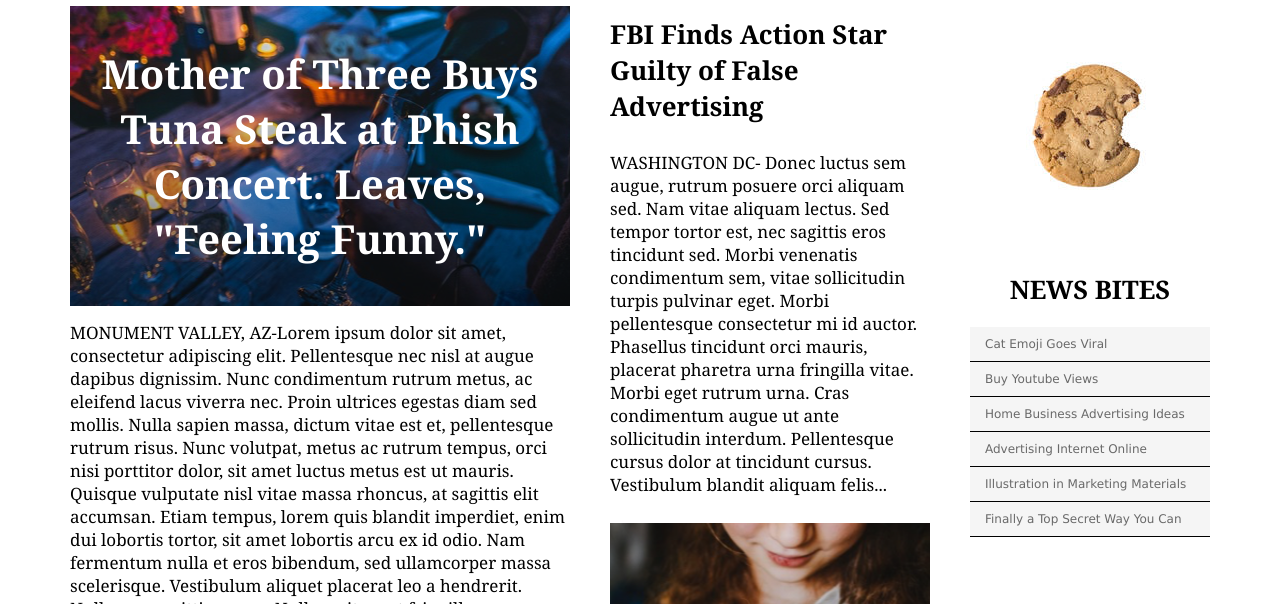
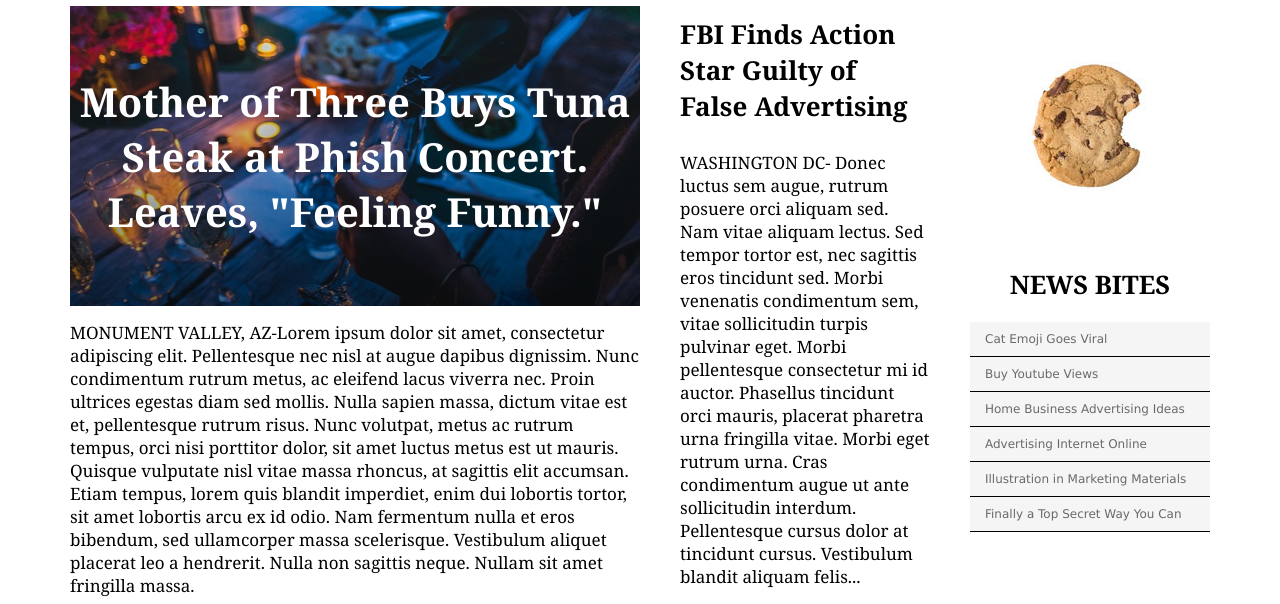
Before and after one commit to rhoffen/mytimes, a plain HTML site: page index.html in a window 1280 px wide. Shown: the part 104-708 px from the top of the page. Drawn offline with Linux system fonts and the light colour scheme.

Commit message:
Multiple class declarations for large column did not show up on last commit

```diff
--- a/index.html
+++ b/index.html
@@ -64,7 +64,7 @@
         </div>
       </section>
       <!-- Middle column -->
-      <section class="column" class="medium">
+      <section class="column medium">
         <!-- Action Star article -->
         <article class="actionstar">
           <h1 class="article-title">FBI Finds Action Star Guilty of False Advertising</h1>
@@ -79,7 +79,7 @@
         </article>
       </section>
       <!-- Third column - New Bites section -->
-      <section class="column" class="small">
+      <section class="column small">
         <!-- Cookie image -->
         <img src="./Resources/images/img-news-bite.png" alt="">
         <!-- News Bites "links" -->
```
